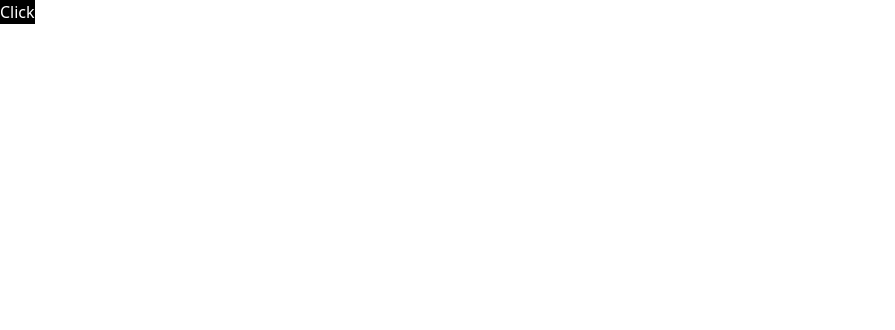
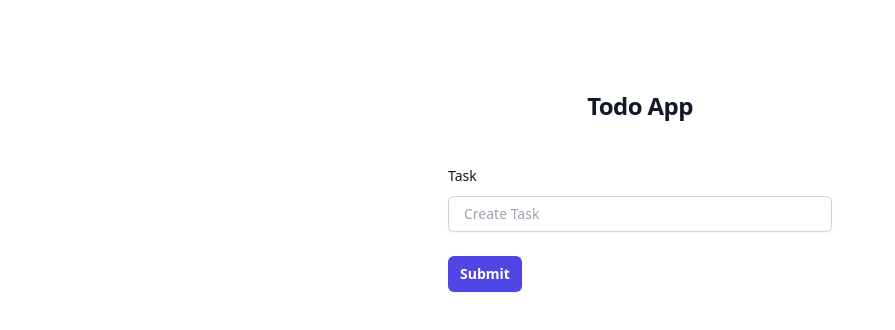
Before and after one commit to Satish9047/Angular-Todo, an Angular app: page / in a window 1280 px wide. Shown: the top 330 px of the page, without its empty margins (0-895 px from the left). Built offline with nearby package versions, Linux system fonts and the light colour scheme.

Commit message:
add todo component + input field + submit button with tailwind UI

```diff
--- a/src/app/app.component.html
+++ b/src/app/app.component.html
@@ -1,21 +1 @@
-<!-- * * * * * * * * * * * * * * * * * * * * * * * * * * * * * * * -->
-<!-- * * * * * * * * * * * The content below * * * * * * * * * * * -->
-<!-- * * * * * * * * * * is only a placeholder * * * * * * * * * * -->
-<!-- * * * * * * * * * * and can be replaced.  * * * * * * * * * * -->
-<!-- * * * * * * * * * * * * * * * * * * * * * * * * * * * * * * * -->
-<!-- * * * * * * * * * Delete the template below * * * * * * * * * -->
-<!-- * * * * * * * to get started with your project! * * * * * * * -->
-<!-- * * * * * * * * * * * * * * * * * * * * * * * * * * * * * * * -->
-
-<button class="bg-black text-white">Click</button>
-
-<!-- * * * * * * * * * * * * * * * * * * * * * * * * * * * * * * * * -->
-<!-- * * * * * * * * * * * The content above * * * * * * * * * * * * -->
-<!-- * * * * * * * * * * is only a placeholder * * * * * * * * * * * -->
-<!-- * * * * * * * * * * and can be replaced.  * * * * * * * * * * * -->
-<!-- * * * * * * * * * * * * * * * * * * * * * * * * * * * * * * * * -->
-<!-- * * * * * * * * * * End of Placeholder  * * * * * * * * * * * * -->
-<!-- * * * * * * * * * * * * * * * * * * * * * * * * * * * * * * * * -->
-
-
-<router-outlet />
+<app-todolist></app-todolist>
--- a/src/app/app.component.ts
+++ b/src/app/app.component.ts
@@ -1,10 +1,10 @@
 import { Component } from '@angular/core';
 import { RouterOutlet } from '@angular/router';
-
+import { TodolistComponent } from "./todolist/todolist.component";
 @Component({
   selector: 'app-root',
   standalone: true,
-  imports: [RouterOutlet],
+  imports: [RouterOutlet, TodolistComponent],
   templateUrl: './app.component.html',
   styleUrl: './app.component.css'
 })
--- /dev/null
+++ b/src/app/todolist/todolist.component.html
@@ -0,0 +1,26 @@
+<div class="flex min-h-full flex-col justify-center px-6 py-12 lg:px-8">
+    <div class="sm:mx-auto sm:w-full sm:max-w-sm">
+        <h2 class="mt-10 text-center text-2xl font-bold leading-9 tracking-tight text-gray-900">
+            Todo App
+        </h2>
+    </div>
+
+    <div class="mt-10 sm:mx-auto sm:w-full sm:max-w-sm">
+        <form class="space-y-6" action="#" method="POST">
+            <div>
+                <label for="email" class="block text-sm font-medium leading-6 text-gray-900">Task</label>
+                <div class="mt-2">
+                    <input id="task" name="task" type="text" required placeholder="Create Task"
+                        class="px-4 block w-full rounded-md border-0 py-1.5 text-gray-900 shadow-sm ring-1 ring-inset ring-gray-300 placeholder:text-gray-400 focus:ring-2 focus:ring-inset focus:ring-indigo-600 sm:text-sm sm:leading-6" />
+                </div>
+            </div>
+
+            <div>
+                <button type="submit"
+                    class="flex justify-center rounded-md bg-indigo-600 px-3 py-1.5 text-sm font-semibold leading-6 text-white shadow-sm hover:bg-indigo-500 focus-visible:outline focus-visible:outline-2 focus-visible:outline-offset-2 focus-visible:outline-indigo-600">
+                    Submit
+                </button>
+            </div>
+        </form>
+    </div>
+</div>
```
Also changed, not shown: src/app/todolist/todolist.component.ts (added, +12 -0 lines), src/app/todolist/todolist.component.css (added), 1 other file (tests, documents, lock files or other folders).
